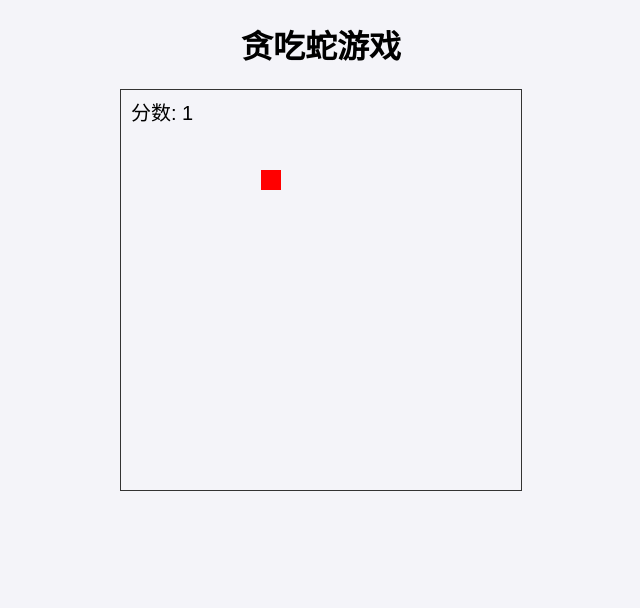
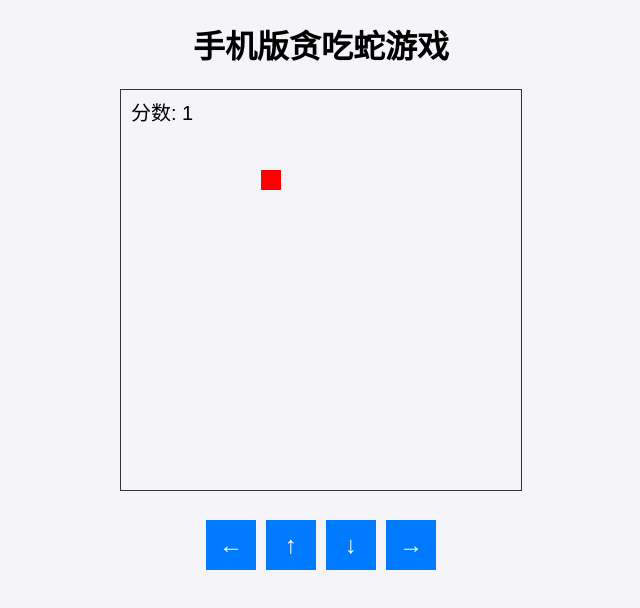
Before and after one commit to shiyishiyishiyi-jxy/shitou, a plain HTML site: page tanchishe.html in a window 1280 px wide. Shown: the whole page, without its empty margins (319-959 px from the left). Drawn offline with Linux system fonts and the light colour scheme.

Commit message:
Update tanchishe.html

```diff
--- a/tanchishe.html
+++ b/tanchishe.html
@@ -3,32 +3,66 @@
 
 <head>
     <meta charset="UTF-8">
-    <meta name="viewport" content="width=device-width, initial-scale=1.0">
-    <title>贪吃蛇游戏</title>
+    <meta name="viewport" content="width=device-width, initial-scale=1.0, maximum-scale=1.0, user-scalable=no">
+    <title>手机版贪吃蛇游戏</title>
     <style>
         body {
             font-family: Arial, sans-serif;
             text-align: center;
             background-color: #f4f4f9;
+            margin: 0;
+            padding: 0;
         }
 
         canvas {
             border: 1px solid #333;
+            max-width: 100%;
+            max-height: 100%;
+        }
+
+        .controls {
+            display: flex;
+            justify-content: center;
+            margin-top: 20px;
+        }
+
+        .control-button {
+            width: 50px;
+            height: 50px;
+            background-color: #007BFF;
+            color: white;
+            font-size: 24px;
+            display: flex;
+            align-items: center;
+            justify-content: center;
+            margin: 5px;
+            cursor: pointer;
+            -webkit-tap-highlight-color: transparent;
         }
     </style>
 </head>
 
 <body>
-    <h1>贪吃蛇游戏</h1>
-    <canvas id="gameCanvas" width="400" height="400"></canvas>
+    <h1>手机版贪吃蛇游戏</h1>
+    <canvas id="gameCanvas"></canvas>
+    <div class="controls">
+        <div class="control-button" onclick="changeDirection('left')">&larr;</div>
+        <div class="control-button" onclick="changeDirection('up')">&uarr;</div>
+        <div class="control-button" onclick="changeDirection('down')">&darr;</div>
+        <div class="control-button" onclick="changeDirection('right')">&rarr;</div>
+    </div>
 
     <script>
         const canvas = document.getElementById('gameCanvas');
         const ctx = canvas.getContext('2d');
 
+        // 根据屏幕大小调整画布大小
+        canvas.width = Math.min(window.innerWidth - 20, 400);
+        canvas.height = Math.min(window.innerHeight - 150, 400);
+
         const blockSize = 20;
         let snake = [
-            { x: 10 * blockSize, y: 10 * blockSize }
+            { x: Math.floor(canvas.width / 2 / blockSize) * blockSize, y: Math.floor(canvas.height / 2 / blockSize) * blockSize }
         ];
         let food = {
             x: Math.floor(Math.random() * (canvas.width / blockSize)) * blockSize,
@@ -96,20 +130,44 @@
             }
         }
 
-        function changeDirection(event) {
-            const key = event.key;
-            if (key === 'ArrowRight' && direction !== 'left') {
-                direction = 'right';
-            } else if (key === 'ArrowLeft' && direction !== 'right') {
-                direction = 'left';
-            } else if (key === 'ArrowUp' && direction !== 'down') {
-                direction = 'up';
-            } else if (key === 'ArrowDown' && direction !== 'up') {
-                direction = 'down';
+        function changeDirection(newDirection) {
+            if (
+                (newDirection === 'right' && direction !== 'left') ||
+                (newDirection === 'left' && direction !== 'right') ||
+                (newDirection === 'up' && direction !== 'down') ||
+                (newDirection === 'down' && direction !== 'up')
+            ) {
+                direction = newDirection;
             }
         }
 
-        document.addEventListener('keydown', changeDirection);
+        // 触摸事件处理
+        let touchStartX, touchStartY;
+        canvas.addEventListener('touchstart', function (e) {
+            touchStartX = e.touches[0].clientX;
+            touchStartY = e.touches[0].clientY;
+        });
+
+        canvas.addEventListener('touchend', function (e) {
+            const touchEndX = e.changedTouches[0].clientX;
+            const touchEndY = e.changedTouches[0].clientY;
+            const dx = touchEndX - touchStartX;
+            const dy = touchEndY - touchStartY;
+
+            if (Math.abs(dx) > Math.abs(dy)) {
+                if (dx > 0 && direction !== 'left') {
+                    direction = 'right';
+                } else if (dx < 0 && direction !== 'right') {
+                    direction = 'left';
+                }
+            } else {
+                if (dy > 0 && direction !== 'up') {
+                    direction = 'down';
+                } else if (dy < 0 && direction !== 'down') {
+                    direction = 'up';
+                }
+            }
+        });
 
         function gameLoop() {
             draw();
```
